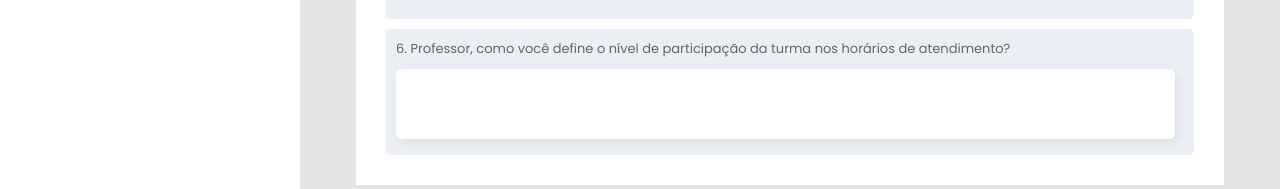
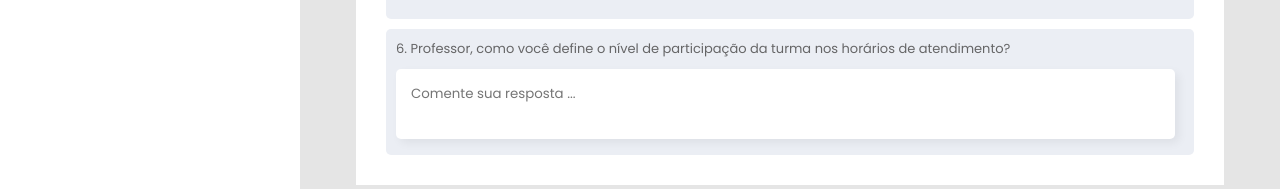
Before and after one commit to jonatasfbastos/sava_front, a React (Create React App) app: page /banco_de_perguntas in a window 1280 px wide. Shown: the part 871-1060 px from the top of the page. Built offline with nearby package versions, Linux system fonts and the light colour scheme.

Commit message:
add placeholder to opened question

```diff
--- a/src/components/question-item/question-item.jsx
+++ b/src/components/question-item/question-item.jsx
@@ -43,23 +43,9 @@ const QuestionItem = (props) => {
                     </div>
                 ) :
                     <div className="opened-question">
-                        <textarea />
+                        <textarea placeholder="Comente sua resposta ..." />
                     </div>
                 }
-
-
-                {/* {switchTypes(type)} */}
-                {/*s
-                <div className="options">
-                    {
-
-                        options.map((item, index) => (
-                            <div className="option">
-                                <input type="radio" value={`${item.option}`}    name={`${item.option}`}/>{item.option}
-                            </div>
-                        ))
-                    }
-                </div> */}
             </div>
         </div>
 
```
